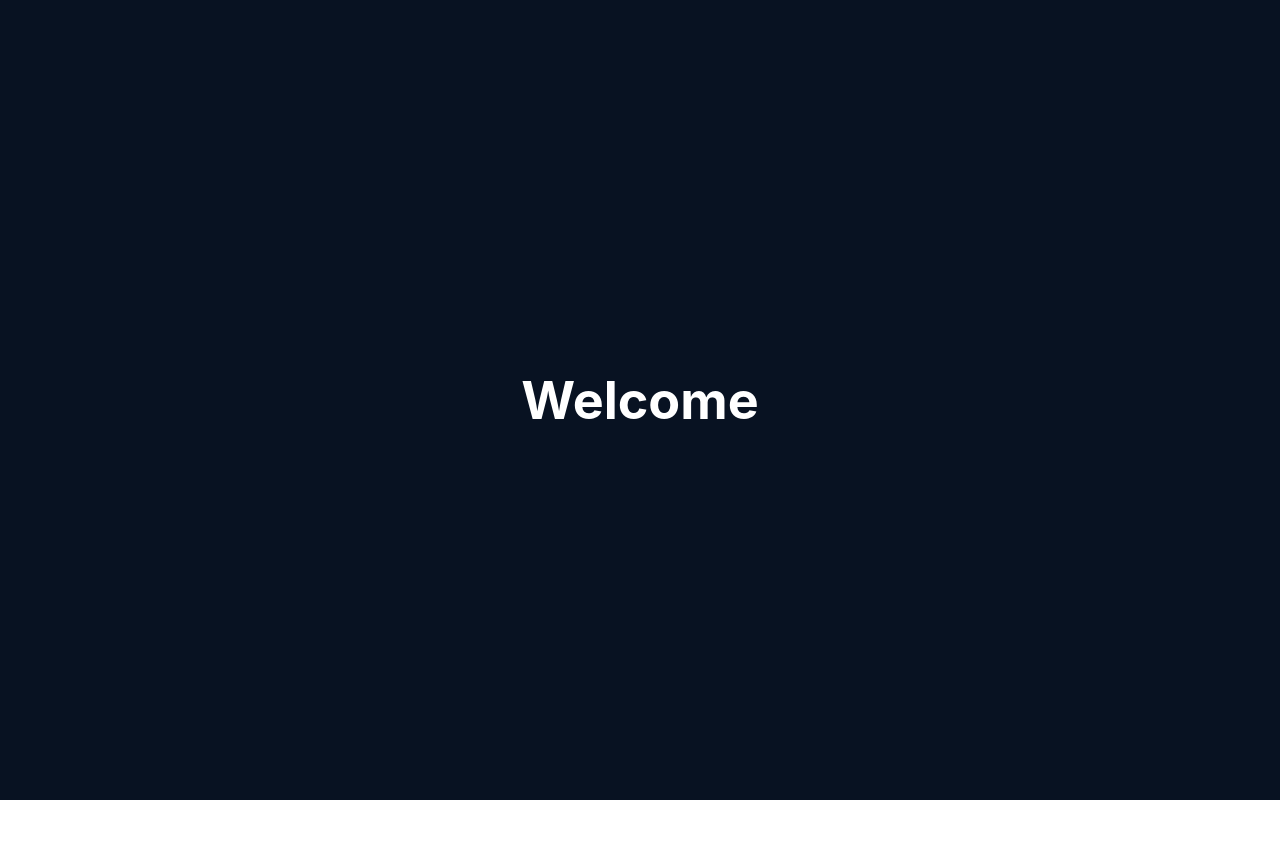
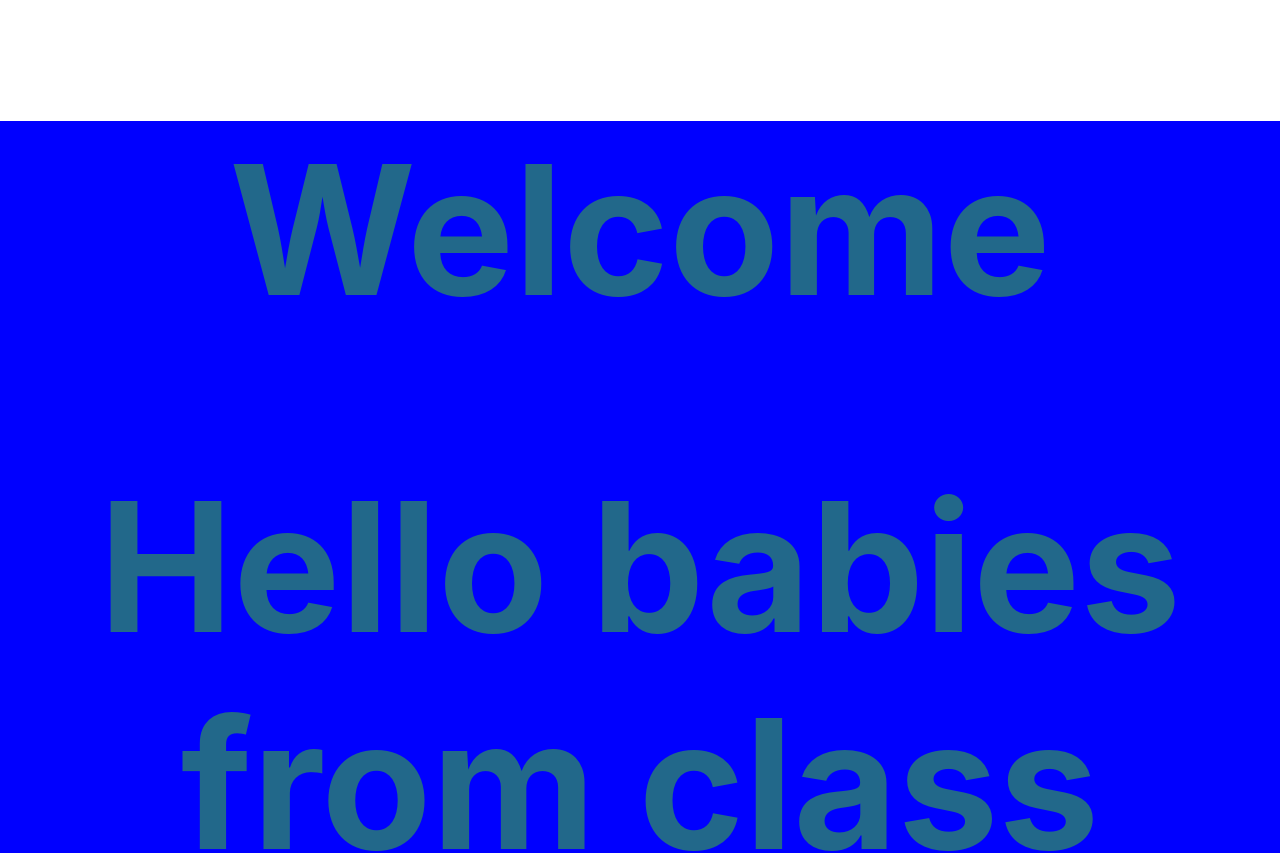
Before and after one commit to hanzalarohan123/Lupin, a React (Create React App) app: page / in a window 1280 px wide. Shown: the top 853 px of the page. Before the commit the page ends 800 px from the top, so only its background shows below. Built offline with nearby package versions, Linux system fonts and the light colour scheme.

Commit message:
Added class Component

```diff
--- a/src/App.css
+++ b/src/App.css
@@ -1,38 +1,9 @@
 .App {
+  padding: 0%;
+  margin-top: 0%;
   text-align: center;
+  font-size: 90px;
+  color: rgb(34, 104, 138);
+  background-color: blue;
+
 }
-
-.App-logo {
-  height: 40vmin;
-  pointer-events: none;
-}
-
-@media (prefers-reduced-motion: no-preference) {
-  .App-logo {
-    animation: App-logo-spin infinite 20s linear;
-  }
-}
-
-.App-header {
-  background-color: #081222;
-  min-height: 100vh;
-  display: flex;
-  flex-direction: column;
-  align-items: center;
-  justify-content: center;
-  font-size: calc(10px + 2vmin);
-  color: white;
-}
-
-.App-link {
-  color: #61dafb;
-}
-
-@keyframes App-logo-spin {
-  from {
-    transform: rotate(0deg);
-  }
-  to {
-    transform: rotate(360deg);
-  }
-}
--- a/src/App.js
+++ b/src/App.js
@@ -1,25 +1,16 @@
 import logo from './logo.svg';
 import './App.css';
 import Greet from './Components/Greet';
+import Welcome from './Components/Welcome';
 function App() {
   return (
     <div className="App">
-      <header className="App-header">
-        {/* <img src={logo} className="App-logo" alt="logo" />
-        <p>
-          Edit <code>src/App.js</code> and save to reload.
-        </p>
-        <a
-          className="App-link"
-          href="https://reactjs.org"
-          target="_blank"
-          rel="noopener noreferrer"
-        >
-          Hello Bitches!!!
-        </a> */
-        Greet()
-        }
-      </header>
+
+
+       <Greet />
+       <Welcome />
+
+
     </div>
 
   );
--- /dev/null
+++ b/src/Components/Welcome.js
@@ -0,0 +1,10 @@
+import React,{Component} from "react";
+
+class Welcome extends Component
+{
+    render()
+    {
+      return <h1>Hello babies from class Component</h1>
+    }
+}
+export default Welcome
```
